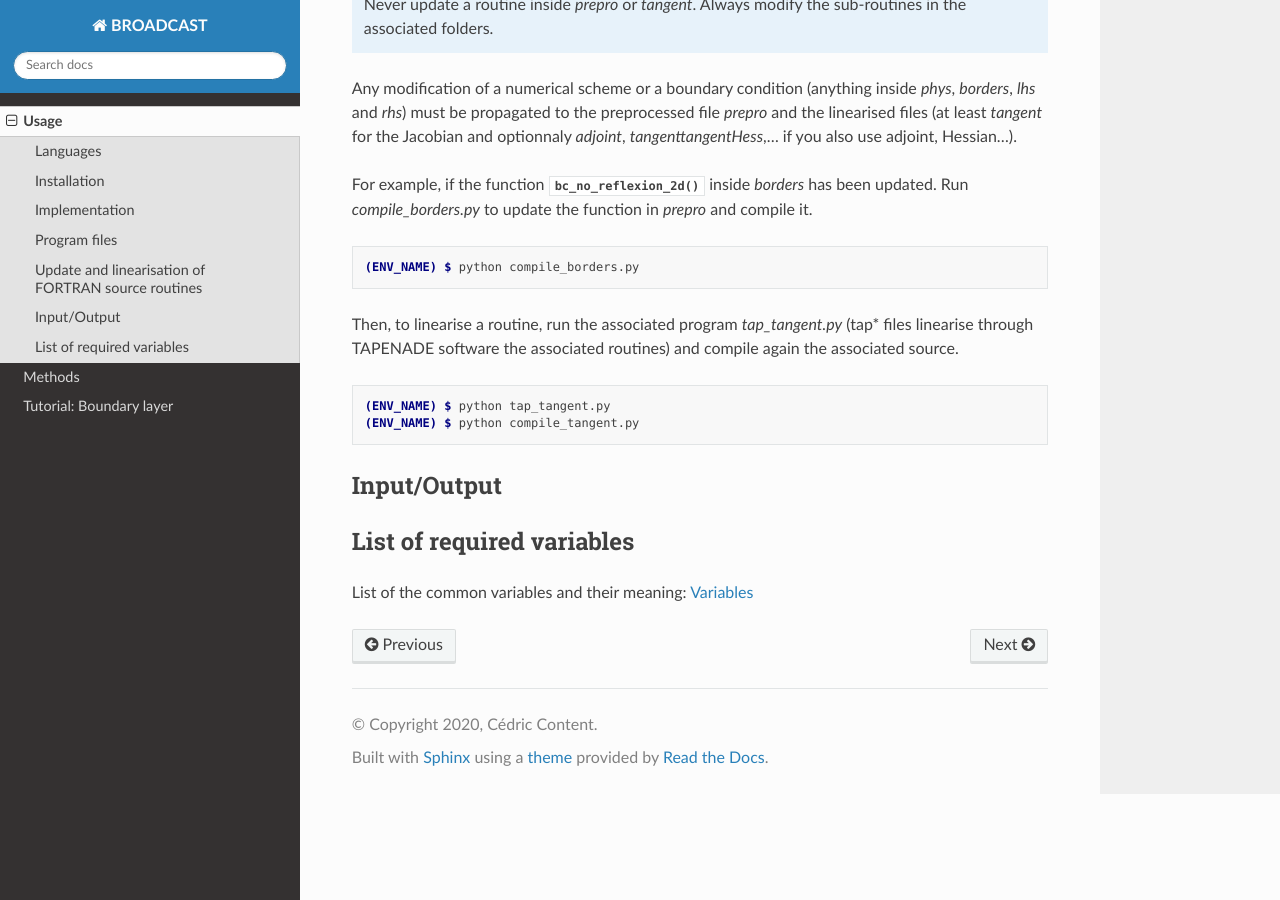
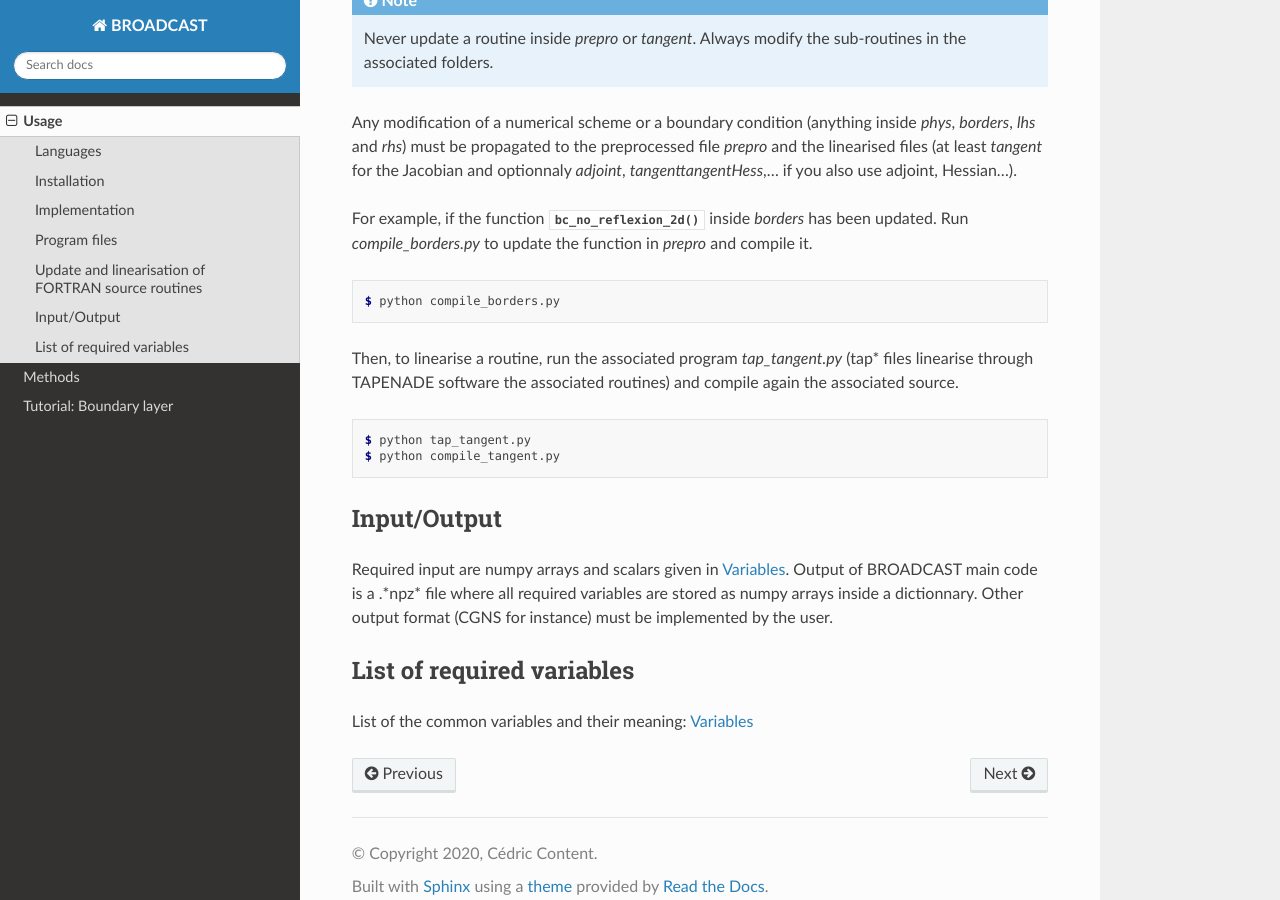
Before and after one commit to apoulain22/TutorialDoc, a Sphinx documentation site: the page built from docs/source/usage.rst, in a window 1280 px wide and 900 px high, scrolled down 2952 px. Built offline with Sphinx 7.4.7 and the Read the Docs theme 2.0.0, drawn with Linux system fonts in a browser that asks for light colours; some of the changed text lies outside the part shown.

Commit message:
update doc

```diff
--- a/docs/source/index.rst
+++ b/docs/source/index.rst
@@ -1,7 +1,7 @@
 Welcome to BROADCAST documentation!
 ===================================
 
-**BROADCAST** (*multi-Blocks stRuctured high-Order Algorithmically Differentiated Compressible nAvier-stokes Stability Tools*) is a software which discretises the compressible Navier-Stokes equations and then extracts the linearised state derivative operators through Algorithmic Differentiation providing a toolbox for laminar flow dynamics.
+**BROADCAST** (*multi-Blocks stRuctured high-Order Algorithmically Differentiated Compressible nAvier-stokes Stability Tools*) is a software which discretises the compressible Navier-Stokes equations and extracts the linearised state derivative operators through Algorithmic Differentiation providing a toolbox for laminar flow dynamics.
 
 Developer’s repository link is on `github <https://github.com/OneraHub/Broadcast>`_.
 
--- a/docs/source/usage.rst
+++ b/docs/source/usage.rst
@@ -47,7 +47,9 @@
 
 .. code-block:: console
 
-   (ENV_NAME) $ python compile*.py
+   (ENV_NAME) [.]$ python compilef90.py
+   (ENV_NAME) [./misc]$ python compile_misc.py
+   (ENV_NAME) [./srcfv]$ ./compile_all.sh
 
 Implementation
 --------------
@@ -85,20 +87,20 @@
 
 .. code-block:: console
 
-   (ENV_NAME) $ python compile_borders.py
+   $ python compile_borders.py
 
 Then, to linearise a routine, run the associated program *tap_tangent.py* (tap* files linearise through TAPENADE software the associated routines) and compile again the associated source.
 
 .. code-block:: console
 
-   (ENV_NAME) $ python tap_tangent.py
-   (ENV_NAME) $ python compile_tangent.py
+   $ python tap_tangent.py
+   $ python compile_tangent.py
 
 
 Input/Output
 --------------
 
-
+Required input are numpy arrays and scalars given in :ref:`listvar`. Output of BROADCAST main code is a .*npz* file where all required variables are stored as numpy arrays inside a dictionnary. Other output format (CGNS for instance) must be implemented by the user.
 
 
 List of required variables
```
Also changed, not shown: other parts of docs/source/usage.rst (+1 -1 lines), docs/source/listvar.rst (+8 -0 lines).
